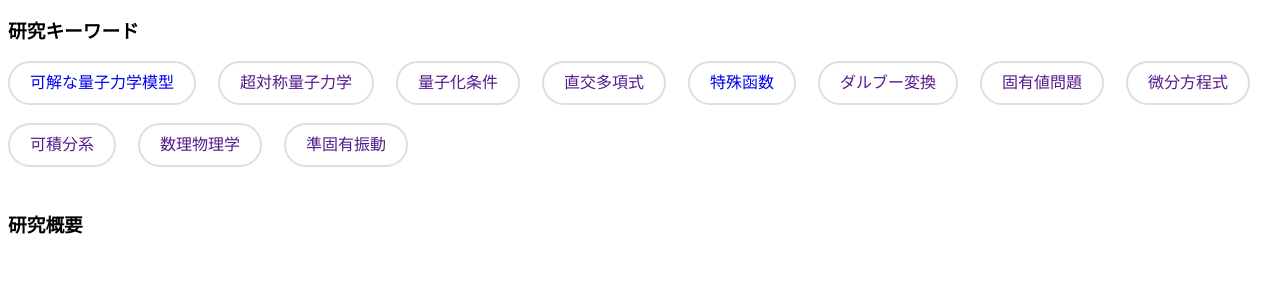
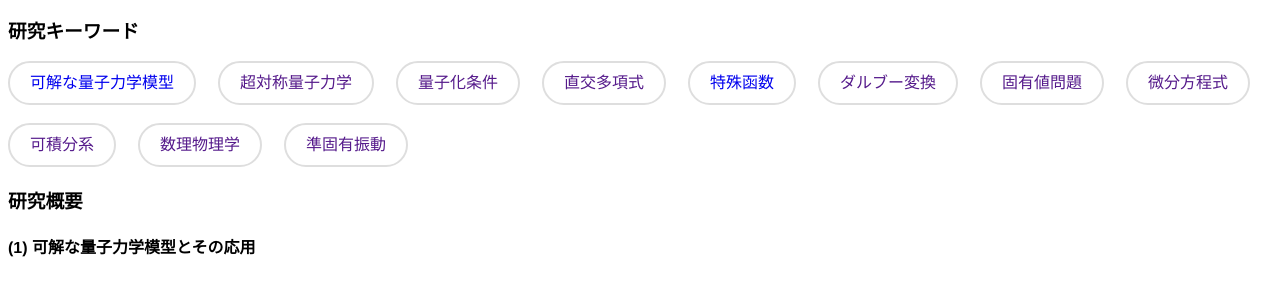
Before and after one commit to yuta-nasuda/yuta-nasuda.github.io, a plain HTML site: page research-overview.html in a window 1280 px wide. Shown: the part 146-442 px from the top of the page. Drawn offline with Linux system fonts and the light colour scheme.

Commit message:
Update research-overview.html

```diff
--- a/research-overview.html
+++ b/research-overview.html
@@ -62,7 +62,8 @@
 		<span class="tag"><A HREF="" style="text-decoration:none;">準固有振動</A></span>
       </div>
 
-	　<H3>研究概要</H3>
+	  <H3>研究概要</H3>
+	  <H4>(1) 可解な量子力学模型とその応用</H4>
     </BODY>
 
   </HTML>
```
